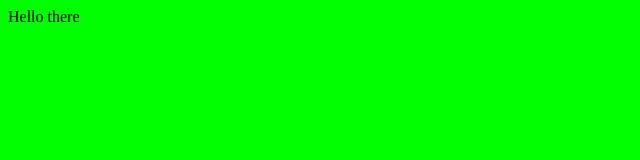
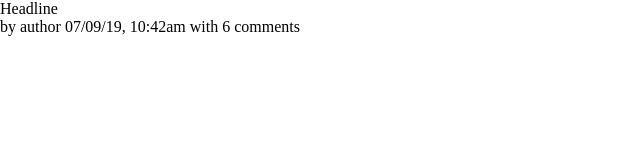
Before and after one commit to bmdoane/Hacker-News-Knock-Off, a React app: page / in a window 1280 px wide. Shown: the whole page, without its empty margins (0-640 px from the left). Built offline with nearby package versions, Linux system fonts and the light colour scheme.

Commit message:
Connected ArticleList.js with index.js

```diff
--- /dev/null
+++ b/app/components/ArticleList.js
@@ -0,0 +1,14 @@
+import React from 'react'
+
+class ArticleList extends React.Component {
+  render() {
+    return (
+      <div>
+        <div>Headline</div>
+        <div>by author 07/09/19, 10:42am with 6 comments</div>
+      </div>
+    )
+  }
+}
+
+export default ArticleList
--- a/app/index.css
+++ b/app/index.css
@@ -1,3 +1,5 @@
-body {
-  background-color: lime;
+html, body, #app {
+  margin: 0;
+  height: 100%;
+  width: 100%;
 }
--- a/app/index.js
+++ b/app/index.js
@@ -1,10 +1,11 @@
 import React from 'react'
 import ReactDOM from 'react-dom'
 import './index.css'
+import ArticleList from './components/ArticleList'
 
 class App extends React.Component {
   render() {
-    return <div>Hello there</div>
+    return <ArticleList />
   }
 }
 
```
Also changed, not shown: app/utils/api.js (added).
